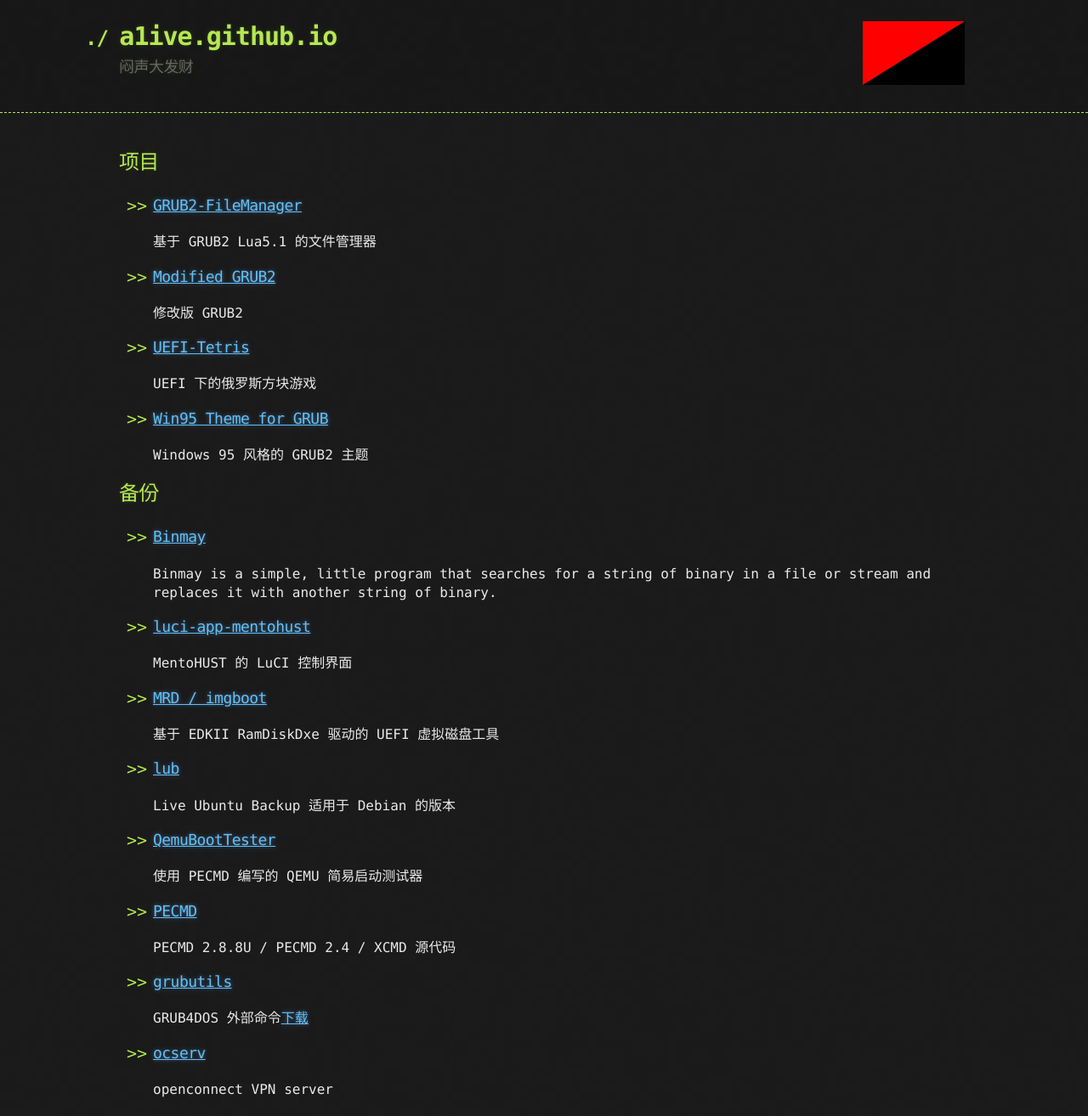
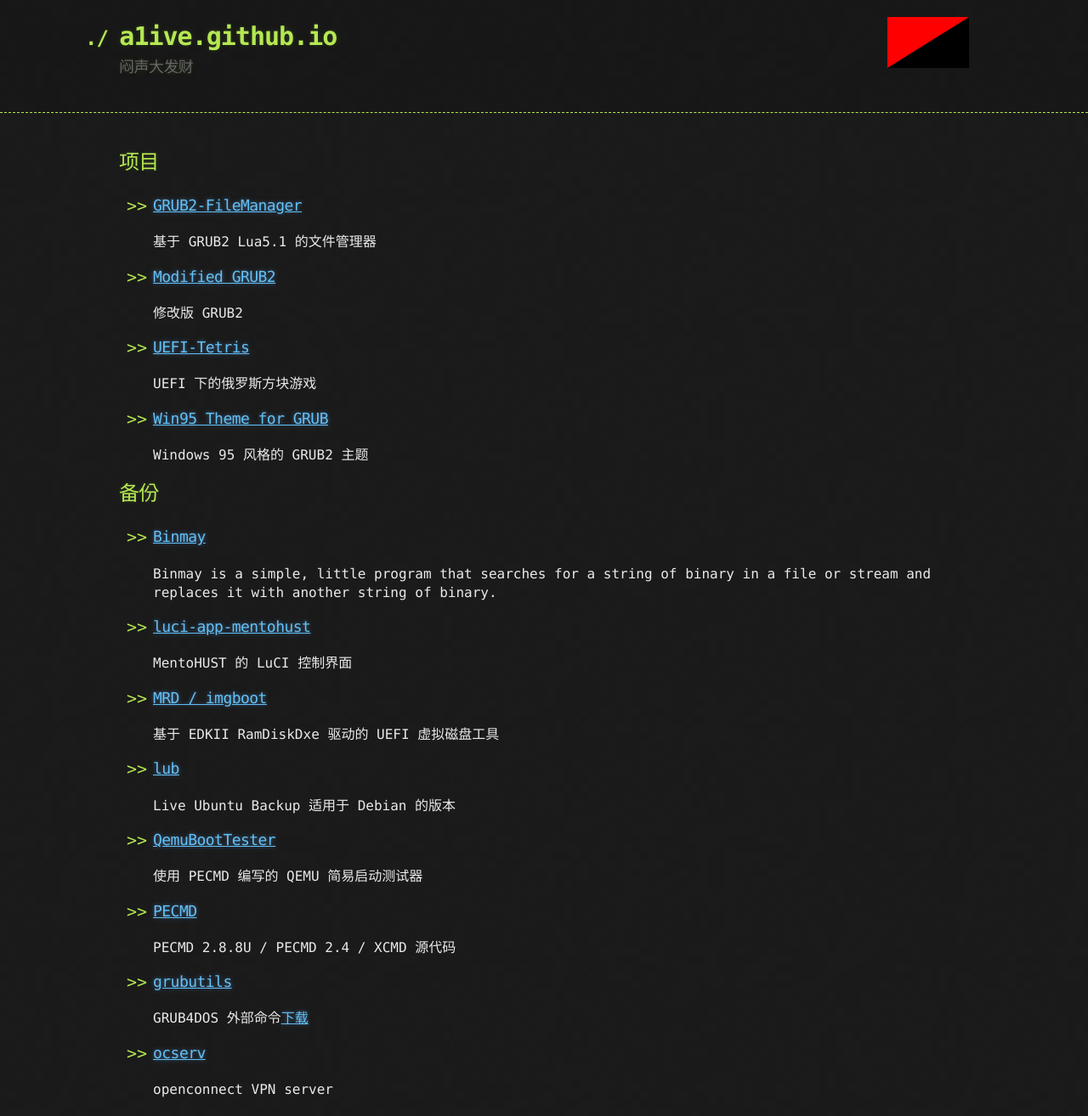
Before and after one commit to a1ive/a1ive.github.io, a Jekyll site: the page built from index.md, in a window 1280 px wide. Shown: the whole page at 85% size. Built offline with Jekyll 4.4.1, drawn with Linux system fonts in a browser that asks for light colours; our own code applies the rules of GitHub Pages for plain Markdown files.

Commit message:
location

```diff
--- a/_layouts/default.html
+++ b/_layouts/default.html
@@ -13,7 +13,7 @@
 
     <header>
       <div class="container">
-        <img src="assets/images/flag.png" style="float:right; margin: 5px;"  width="120" height="75">
+        <img src="assets/images/flag.png" style="float:right;" width="96" height="60">
         <a id="a-title" href="{{ '/' | relative_url }}">
           <h1>{{ site.title | default: site.github.repository_name }}</h1>
         </a>
```
